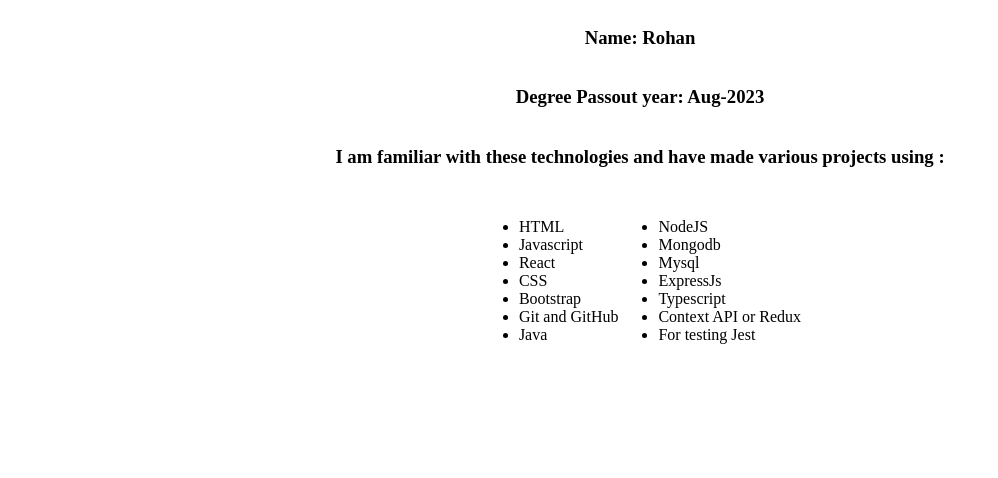
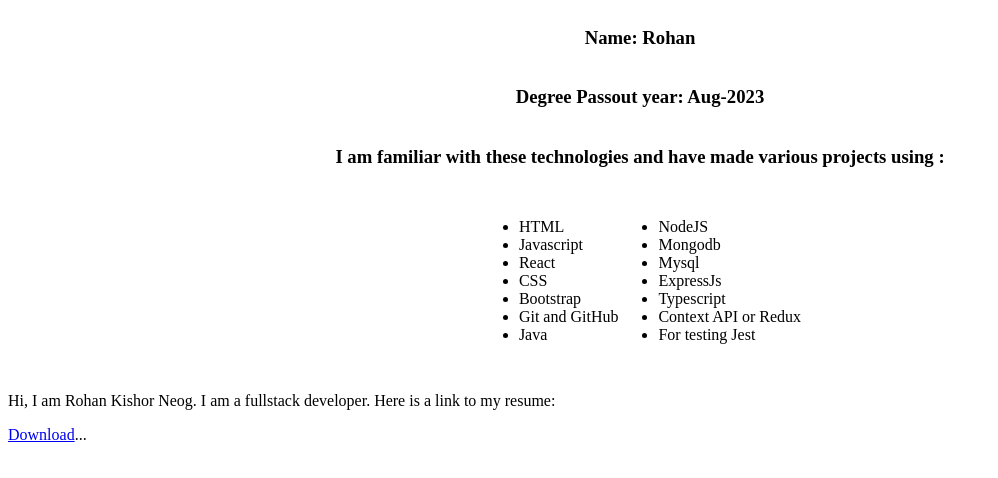
Before and after one commit to rohankishorneog/uqe4n7auq8sg3lcn, a React (Create React App) app: page / in a window 1280 px wide. Shown: the top 478 px of the page, without its empty margins (0-998 px from the left). Built offline with nearby package versions, Linux system fonts and the light colour scheme.

Commit message:
imported the resume componnet

```diff
--- a/src/Pages/LandingPage/LandingPage.jsx
+++ b/src/Pages/LandingPage/LandingPage.jsx
@@ -1,5 +1,6 @@
 import React from 'react'
 import "./LandingPage.css"
+import Resume from '../../Components/Resume/Resume'
 
 const LandingPage = () => {
     return (
@@ -34,6 +35,11 @@ const LandingPage = () => {
                     </ul>
                 </p>
             </section>
+
+
+
+            {/* section for Download link to resume */}
+            <Resume/>
         </div>
     )
 }
```
